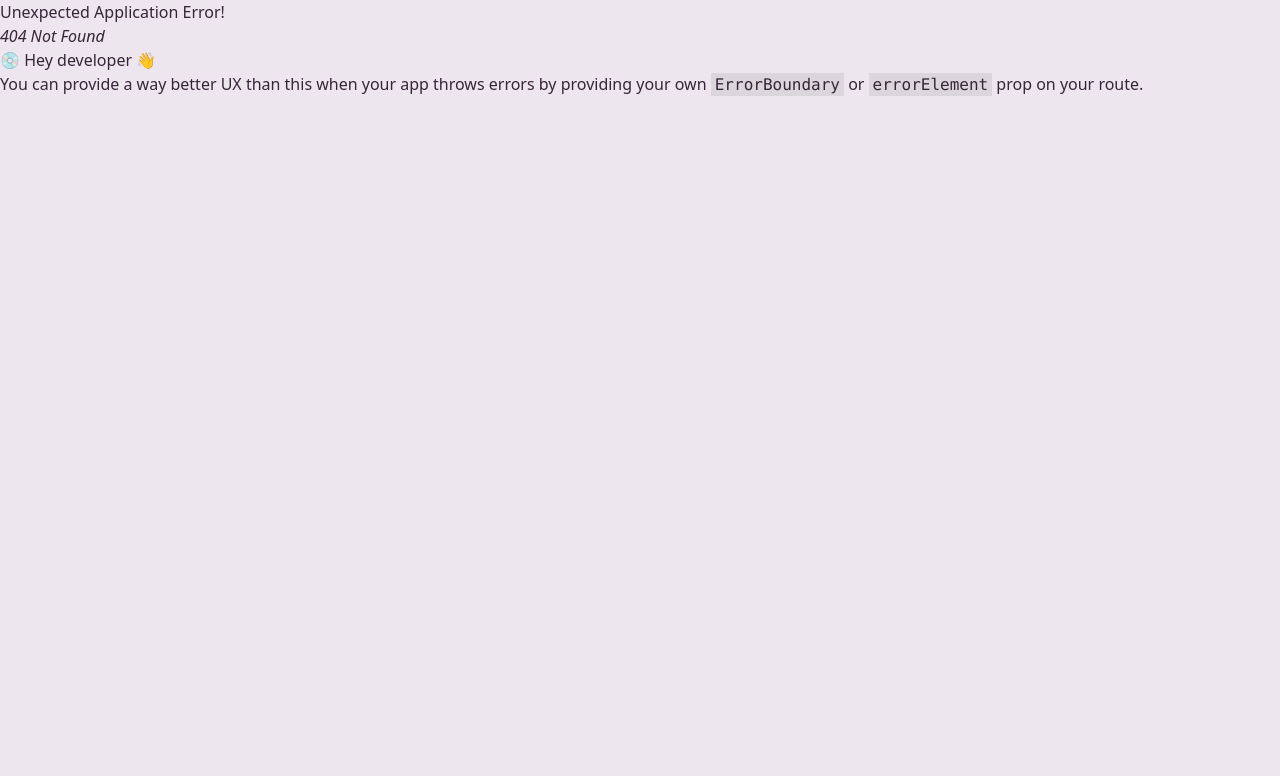
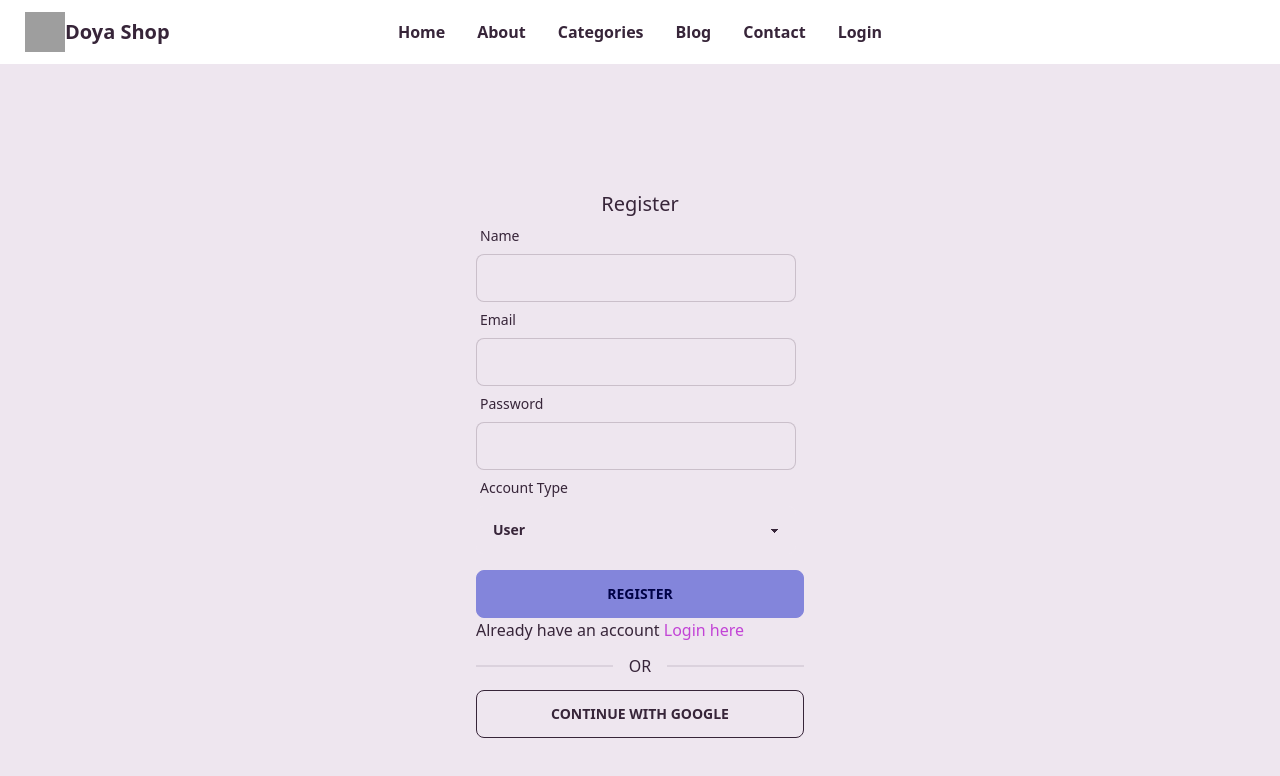
Before and after one commit to shahriarhacks/doya-shop-client, a React (Create React App) app: page /register in a window 1280 px wide. Before the commit this address had no page. Shown: the top 776 px of the page. Built offline with nearby package versions, Linux system fonts and the light colour scheme; grey boxes are pictures that could not be loaded.

Commit message:
Login/Register Page Setup

```diff
--- /dev/null
+++ b/src/pages/login-register/Login.js
@@ -0,0 +1,81 @@
+import React, { useState } from "react";
+import { useForm } from "react-hook-form";
+import { Link } from "react-router-dom";
+
+const Login = () => {
+  const [loginError, setLoginError] = useState("");
+  const {
+    register,
+    formState: { errors },
+    handleSubmit,
+    reset,
+  } = useForm();
+
+  const handleLogin = (data) => {
+    console.log(data);
+  };
+  return (
+    <div className="h-[800px] flex justify-center items-center">
+      <div className="w-96 p-7">
+        <h2 className="text-xl text-center">Login</h2>
+        <div>{loginError && <p className="text-red-600">{loginError}</p>}</div>
+        <form onSubmit={handleSubmit(handleLogin)}>
+          <div className="form-control w-full max-w-xs">
+            <label className="label">
+              <span className="label-text">Email</span>
+            </label>
+            <input
+              type="text"
+              {...register("email", {
+                required: "Email Address is required",
+              })}
+              className="input input-bordered w-full max-w-xs"
+            />
+            {errors.email && (
+              <p className="text-red-600">{errors.email?.message}</p>
+            )}
+          </div>
+          <div className="form-control w-full max-w-xs">
+            <label className="label">
+              <span className="label-text">Password</span>
+            </label>
+            <input
+              type="password"
+              {...register("password", {
+                required: "Password is required",
+                minLength: {
+                  value: 6,
+                  message: "Password must be 6 characters or longer",
+                },
+              })}
+              className="input input-bordered w-full max-w-xs"
+            />
+            <label className="label">
+              <span className="label-text">Forget Password?</span>
+            </label>
+            {errors.password && (
+              <p className="text-red-600">{errors.password?.message}</p>
+            )}
+          </div>
+          <input
+            className="btn btn-accent w-full hover:rounded-full"
+            value="Login"
+            type="submit"
+          />
+        </form>
+        <p>
+          New to Doya Shop Buy Sell Bazar{" "}
+          <Link className="text-secondary" to="/register">
+            Register
+          </Link>
+        </p>
+        <div className="divider">OR</div>
+        <button className="btn btn-outline w-full hover:rounded-full">
+          CONTINUE WITH GOOGLE
+        </button>
+      </div>
+    </div>
+  );
+};
+
+export default Login;
--- /dev/null
+++ b/src/pages/login-register/Register.js
@@ -0,0 +1,112 @@
+import React, { useState } from "react";
+import { useForm } from "react-hook-form";
+import { Link } from "react-router-dom";
+
+const Register = () => {
+  const [signUpError, setSignUpError] = useState("");
+  const {
+    register,
+    handleSubmit,
+    formState: { errors },
+    reset,
+  } = useForm();
+
+  const handleRegister = (data) => {
+    console.log(data);
+  };
+  return (
+    <div className="h-[800px] flex justify-center items-center">
+      <div className="w-96 p-7">
+        <h2 className="text-xl text-center">Register</h2>
+        <div>
+          {signUpError && <p className="text-red-600">{signUpError}</p>}
+        </div>
+        <form onSubmit={handleSubmit(handleRegister)}>
+          <div className="form-control w-full max-w-xs">
+            <label className="label">
+              <span className="label-text">Name</span>
+            </label>
+            <input
+              type="text"
+              {...register("name", {
+                required: "Name is Required",
+              })}
+              className="input input-bordered w-full max-w-xs"
+            />
+            {errors.name && (
+              <p className="text-red-500">{errors.name.message}</p>
+            )}
+          </div>
+          <div className="form-control w-full max-w-xs">
+            <label className="label">
+              <span className="label-text">Email</span>
+            </label>
+            <input
+              type="email"
+              {...register("email", {
+                required: "Email is required",
+              })}
+              className="input input-bordered w-full max-w-xs"
+            />
+            {errors.email && (
+              <p className="text-red-500">{errors.email.message}</p>
+            )}
+          </div>
+          <div className="form-control w-full max-w-xs">
+            <label className="label">
+              <span className="label-text">Password</span>
+            </label>
+            <input
+              type="password"
+              {...register("password", {
+                required: "Password is required",
+                minLength: {
+                  value: 6,
+                  message: "Password must be 6 characters long",
+                },
+                pattern: {
+                  value: /(?=.*[A-Z])(?=.*[!@#$&*])(?=.*[0-9])/,
+                  message:
+                    "Password must have uppercase, number and special characters",
+                },
+              })}
+              className="input input-bordered w-full max-w-xs"
+            />
+            {errors.password && (
+              <p className="text-red-500">{errors.password.message}</p>
+            )}
+          </div>
+          <div className="form-control w-full max-w-xs">
+            <label className="label">
+              <span className="label-text">Account Type</span>
+            </label>
+            <select
+              {...register("role")}
+              className="select select-ghost w-full max-w-xs"
+            >
+              <option value="user">User</option>
+              <option value="seller">Seller</option>
+            </select>
+          </div>
+          <input
+            className="btn btn-accent w-full mt-4 hover:rounded-full"
+            value="Register"
+            type="submit"
+          />
+        </form>
+        <p>
+          Already have an account{" "}
+          <Link className="text-secondary" to="/login">
+            Login here
+          </Link>
+        </p>
+        <div className="divider">OR</div>
+        <button className="btn btn-outline w-full hover:rounded-full">
+          CONTINUE WITH GOOGLE
+        </button>
+      </div>
+    </div>
+  );
+};
+
+export default Register;
--- a/src/pages/shared/Navbar.js
+++ b/src/pages/shared/Navbar.js
@@ -19,6 +19,9 @@ const Navbar = () => {
       </li>
       <li className="font-semibold">
         <NavLink to="/contact">Contact</NavLink>
+      </li>
+      <li className="font-semibold">
+        <NavLink to="/login">Login</NavLink>
       </li>
     </>
   );
```
Also changed, not shown: src/routes/router.js (+10 -0 lines).
